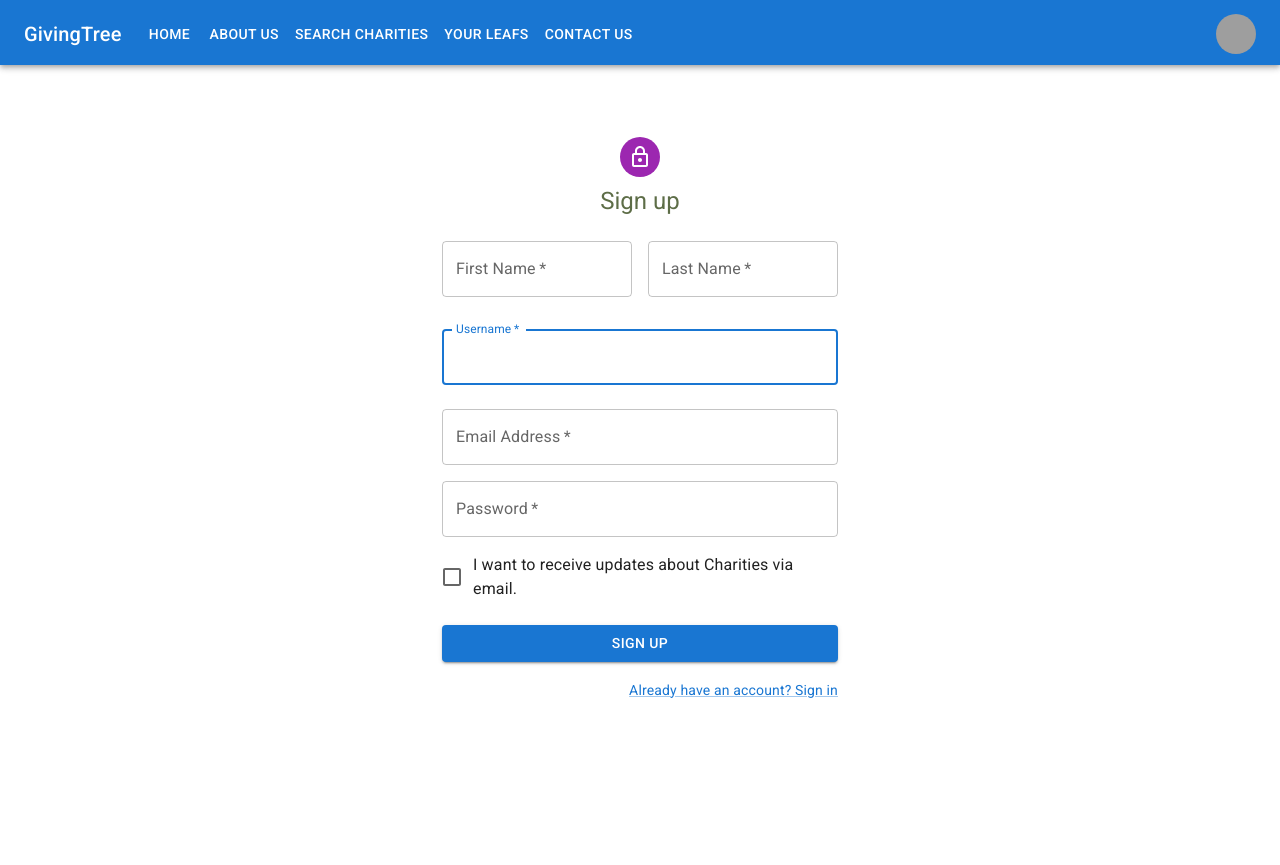
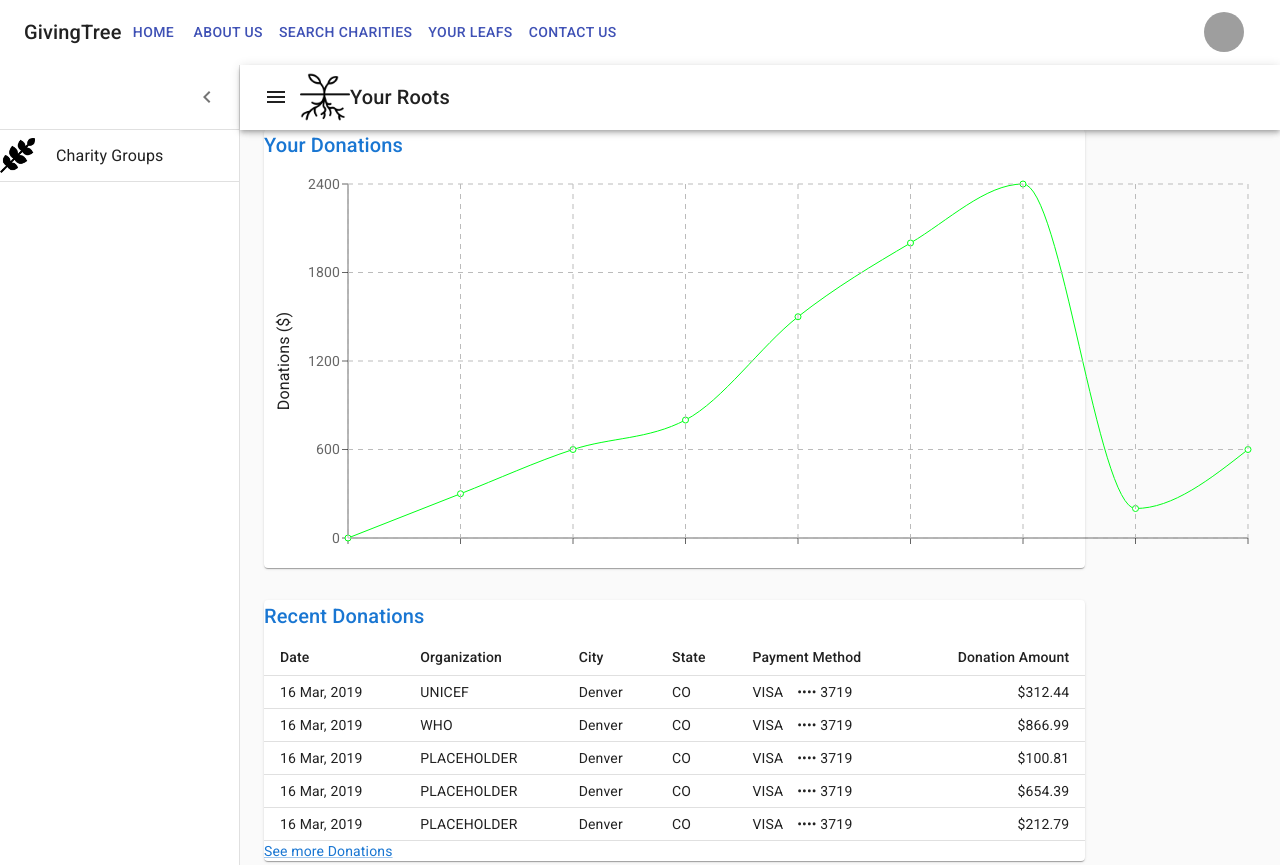
Before and after one commit to elliscj/GivingTree, a React (Create React App) app in the folder client/: page / in a window 1280 px wide. Before the commit the page ends 800 px from the top, so only its background shows below. Built offline with nearby package versions, Linux system fonts and the light colour scheme; grey boxes are pictures that could not be loaded.

Commit message:
Update Roots.js
testing NavBar with Dashboard

```diff
--- a/client/src/components/Roots-Dashboard/Roots.js
+++ b/client/src/components/Roots-Dashboard/Roots.js
@@ -9,7 +9,7 @@ function Roots() {
   return (
     <>
       <ResponsiveAppBar />
-      <SignUp />
+      <Dashboard />
     </>
   );
 }
```
